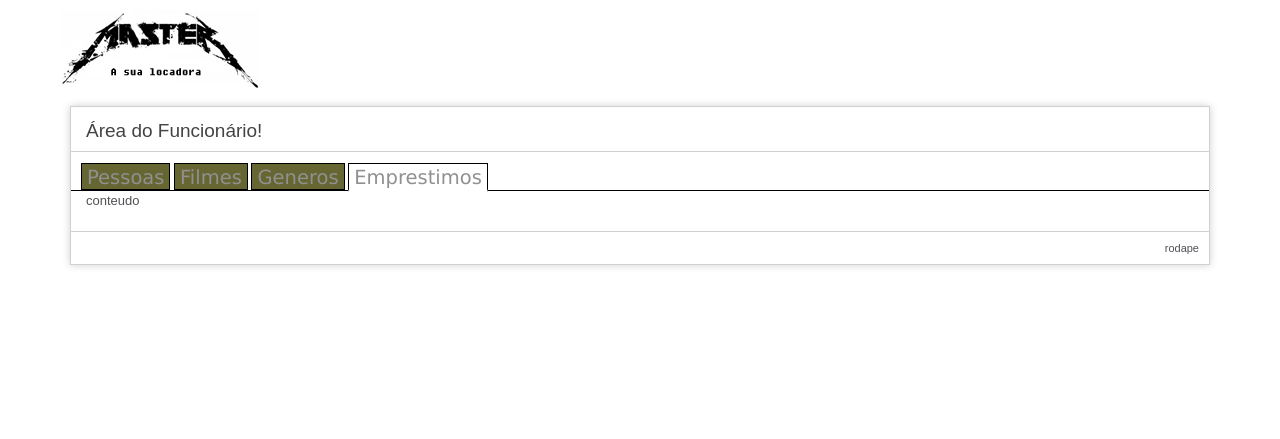
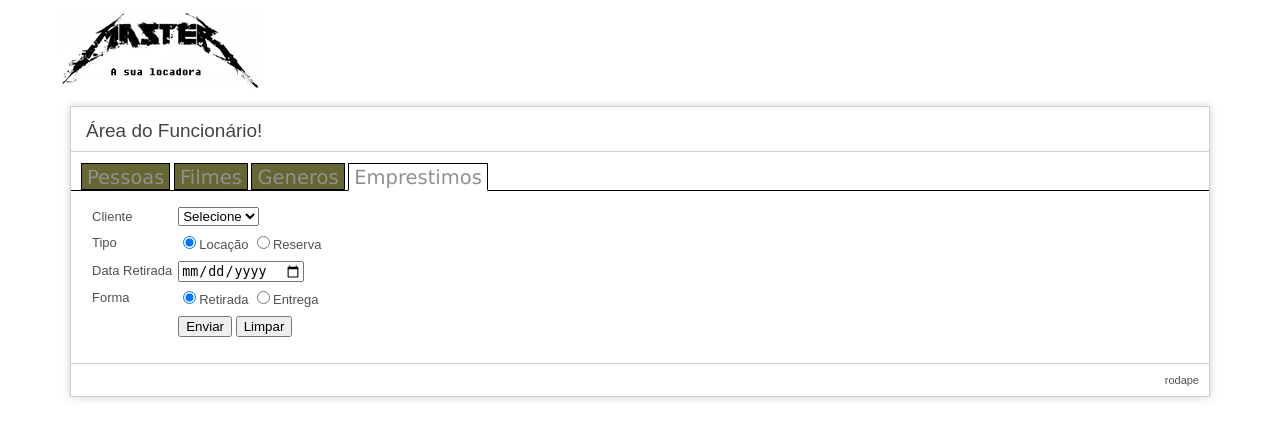
Before and after one commit to darlandieterich/locadora, a CodeIgniter app: page /funcionarioemprestimo in a window 1280 px wide. Shown: the top 439 px of the page. Run offline with CodeIgniter, Linux system fonts and the light colour scheme.

Commit message:
v 1.1
upload de imagem, gerenciamento de emprestimos

```diff
--- a/application/config/autoload.php
+++ b/application/config/autoload.php
@@ -64,7 +64,7 @@
 |	$autoload['helper'] = array('url', 'file');
 */
 
-$autoload['helper'] = array('url','form');
+$autoload['helper'] = array('url','form','file');
 
 
 /*
--- a/application/controllers/funcionarioemprestimo.php
+++ b/application/controllers/funcionarioemprestimo.php
@@ -2,9 +2,57 @@
 
 class funcionarioemprestimo extends CI_Controller {
 
+	public function __construct(){
+		parent::__construct();
+		$this->load->model('Model_emprestimo','emprestimo');
+		$this->load->model('Model_pessoa','pessoa');
+		$this->load->model('Model_filme','filme');
+		$this->load->model('Model_filme_emprestimo','filme_emprestimo');
+		$this->load->helper(array('form', 'url'));
+	}
 
 	public function index()
 	{
-		$this->load->view('view_funcionarioemprestimo');
+		$data['emprestimo'] = $this->emprestimo->listaEmprestimo();
+		$data['pessoa'] = $this->pessoa->listaPessoa();
+		$data['sucesso'] = "";
+		$data['erro'] = "";
+		$this->load->view('view_funcionarioemprestimo',$data);
+	}
+	public function gravaEmprestimo()
+	{
+		$this->emprestimo->cadastraEmprestimo();
+		$data['emprestimo'] = $this->emprestimo->listaEmprestimo();
+		$data['pessoa'] = $this->pessoa->listaPessoa();
+		$this->load->view('view_funcionarioemprestimo',$data);
+	}
+	public function carregaEmprestimo($codigo = NULL)
+	{
+		$data['filme'] = $this->filme->listaFilme();
+		$codigoemp = $this->uri->segment(3);
+		$data['filmes'] = $this->emprestimo->listaEmprestimoFilme($codigoemp);
+		$this->load->view('view_funcionarioemprestimoaddfilme.php',$data);
+	}
+	public function excluiEmprestimo($codigo = NULL)
+	{
+		$codigo = $this->uri->segment(3);
+		$this->emprestimo->removeEmprestimo($codigo);
+		$this->filme_emprestimo->removeTodosFilmesEmprestimo($codigo);
+		redirect(base_url()."funcionarioemprestimo");
+	}
+	public function excluiEmprestimoFilme($codigoemp = NULL,$codigofil = NULL,$codigopes = NULL)
+	{
+		$this->filme_emprestimo->removeFilmesEmprestimo($codigofil,$codigoemp);
+		redirect(base_url()."funcionarioemprestimo/carregaEmprestimo/".$codigoemp."/".$codigopes."");
+
+	}
+	public function adicionarFilme()
+	{
+		$codemprestimo = $this->uri->segment(3);
+		$codpessoa = $this->uri->segment(4);
+		if(!$this->filme_emprestimo->cadastraFilmesEmprestimo())
+			redirect(base_url()."funcionarioemprestimo/carregaEmprestimo/".$codemprestimo."/".$codpessoa."");
+		else
+			redirect(base_url()."funcionarioemprestimo/");
 	}
 }
--- a/application/models/model_emprestimo.php
+++ b/application/models/model_emprestimo.php
@@ -18,14 +18,24 @@
 			return $query->result();
 		}
 	}
+	function listaEmprestimoFilme($codigo = NULL)
+	{
+		$query = $this->db->query('SELECT * FROM filme, filme_emprestimo, emprestimo WHERE
+filme.fil_cod = filme_emprestimo.fil_cod AND
+filme_emprestimo.emp_cod = emprestimo.emp_cod AND
+emprestimo.emp_cod = '.$codigo.'');
+		return $query->result();
+	}
 	function cadastraEmprestimo()
 	{
 		$this->pes_cod = $_POST['pes_cod'];
 		$this->emp_tipo = $_POST['emp_tipo'];
-		$this->emp_total = $_POST['emp_total'];
+		$this->emp_total = 0;
 		$this->emp_forma = $_POST['emp_forma'];
 		$this->emp_data_retirada = $_POST['emp_data_retirada'];
-		$this->emp_data_entrega = $_POST['emp_data_entrega'];
+		$data = strtotime($_POST['emp_data_retirada']);
+		$data = strtotime("+2 day", $data);
+		$this->emp_data_entrega = date("Y-m-d",$data);
 		$this->emp_situacao = 'aberto';
 		$this->db->insert('emprestimo',$this);
 	}
--- a/application/models/model_filme.php
+++ b/application/models/model_filme.php
@@ -48,7 +48,6 @@
 		$this->fil_valor = $_POST['fil_valor'];
 		$this->fil_data_lancamento = $_POST['fil_data_lancamento'];
 		$this->fil_midia = $_POST['fil_midia'];
-		$this->fil_img = $_POST['fil_img'];
 		$this->fil_status = $_POST['fil_status'];
 		$this->fil_lancamento_situacao = $_POST['fil_lancamento_situacao'];
 		$this->db->update('filme',$this,array('fil_cod' => $codigo));
--- a/application/models/model_filme_emprestimo.php
+++ b/application/models/model_filme_emprestimo.php
@@ -30,4 +30,9 @@
 		$this->db->where('emp_cod',$codemp);
 		$this->db->delete('filme_emprestimo');
 	}
+	function removeTodosFilmesEmprestimo($codemp = NULL)
+	{
+		$this->db->where('emp_cod',$codemp);
+		$this->db->delete('filme_emprestimo');
+	}
 }
--- a/application/views/view_funcionarioemprestimo.php
+++ b/application/views/view_funcionarioemprestimo.php
@@ -11,13 +11,78 @@
 	<h1>Área do Funcionário!</h1>
 
 	<ul id="tabmenu">
-    	<li ><a href="funcionariopessoas" class="">Pessoas</a></li>
-     	<li ><a href="funcionariofilmes" class="">Filmes</a></li>
-     	<li ><a href="funcionariogenero" class="">Generos</a></li>
-     	<li ><a href="funcionarioemprestimo" class="active">Emprestimos</a></li>
+    	<li ><a href="<?php echo base_url() ?>funcionariopessoas" class="">Pessoas</a></li>
+     	<li ><a href="<?php echo base_url() ?>funcionariofilmes" class="">Filmes</a></li>
+     	<li ><a href="<?php echo base_url() ?>funcionariogenero" class="">Generos</a></li>
+     	<li ><a href="<?php echo base_url() ?>funcionarioemprestimo" class="active">Emprestimos</a></li>
     </ul>
-	<div id="body">
-		conteudo
+	<div id="body" style="padding-top:10px">
+		<div class="bloco">
+			<div class="linha">
+				<div class="celula">
+					<form action="<?php echo base_url()."funcionarioemprestimo/gravaEmprestimo"?>" method="POST">
+						<div class="linha">
+							<div class="celula">Cliente</div>
+							<div class="celula">
+								<select name="pes_cod" required>
+								<option value="">Selecione</option>
+<?php
+	foreach ($pessoa as $campo) {
+		echo '<option value="'.$campo->pes_cod.'">'.$campo->pes_nome.'</option>';
+	}
+ ?>
+								</select>
+							</div>
+						</div>
+						<div class="linha">
+							<div class="celula">Tipo</div>
+							<div class="celula">
+								<input type="radio" name="emp_tipo" value="l"checked>Locação
+								<input type="radio" name="emp_tipo" value="r" >Reserva
+							</div>
+						</div>
+						<div class="linha">
+							<div class="celula">Data Retirada</div>
+							<div class="celula">
+								<input type="date" name="emp_data_retirada" min="<?php
+								$time = strtotime("-1 day", time());
+								echo date("Y-m-d",$time);
+								?>" required>
+							</div>
+						</div>
+						<div class="linha">
+							<div class="celula">Forma</div>
+							<div class="celula">
+								<input type="radio" name="emp_forma" value="r" checked>Retirada
+<input type="radio" name="emp_forma" value="e">Entrega
+							</div>
+						</div>
+
+						<div class="linha">
+							<div class="celula"></div>
+							<div class="celula"><input type="submit" value="Enviar"> <input type="reset" value="Limpar"></div>
+						</div>
+					</form>
+				</div>
+				<div class="celula" style="padding-left:20px">
+<?php
+		foreach ($emprestimo as $campo) {
+			echo '<div class="linha">';
+			echo '<div class="celula">';
+				foreach ($pessoa as $pes) {
+					if ($campo->pes_cod == $pes->pes_cod) {
+						echo $pes->pes_nome;
+					}
+				};
+			echo '</div>';
+			echo '<div class="celula"><a href="'.base_url().'funcionarioemprestimo/carregaEmprestimo/'.$campo->emp_cod.'/'.$campo->pes_cod.'">Adicionar Filme(s)</a></div>';
+			echo '<div class="celula"><a href="'.base_url().'funcionarioemprestimo/excluiEmprestimo/'.$campo->emp_cod.'">Excluir emprestimo</a></div>';
+			echo '</div>';
+		}
+?>
+				</div>
+			</div>
+		</div>
 	</div>
 
 <?php $this->load->view('layout/rodape'); ?>
--- a/application/views/view_funcionariofilmesedicao.php
+++ b/application/views/view_funcionariofilmesedicao.php
@@ -84,10 +84,6 @@
 							<div class="celula"><input type="text" name="fil_midia" value="<?php echo $filme[0]->fil_midia ?>"/></div>
 						</div>
 						<div class="linha">
-							<div class="celula">Figura</div>
-							<div class="celula"><input type="text" name="fil_img" value="<?php echo $filme[0]->fil_img ?>"/></div>
-						</div>
-						<div class="linha">
 							<div class="celula">Lancamento?</div>
 							<div class="celula">
 <?php
```
Also changed, not shown: application/controllers/funcionariofilmes.php (+43 -2 lines), application/views/view_funcionarioemprestimoaddfilme.php (added, +62 -0 lines), application/views/view_funcionariofilmes.php (+13 -3 lines), images/1370919657.png (added), images/1370919715.png (added), images/1371437470.png (added), images/mini/1370919657_thumb.png (added), images/mini/1370919715_thumb.png (added), images/mini/1371437470_thumb.png (added), 2 other files.
